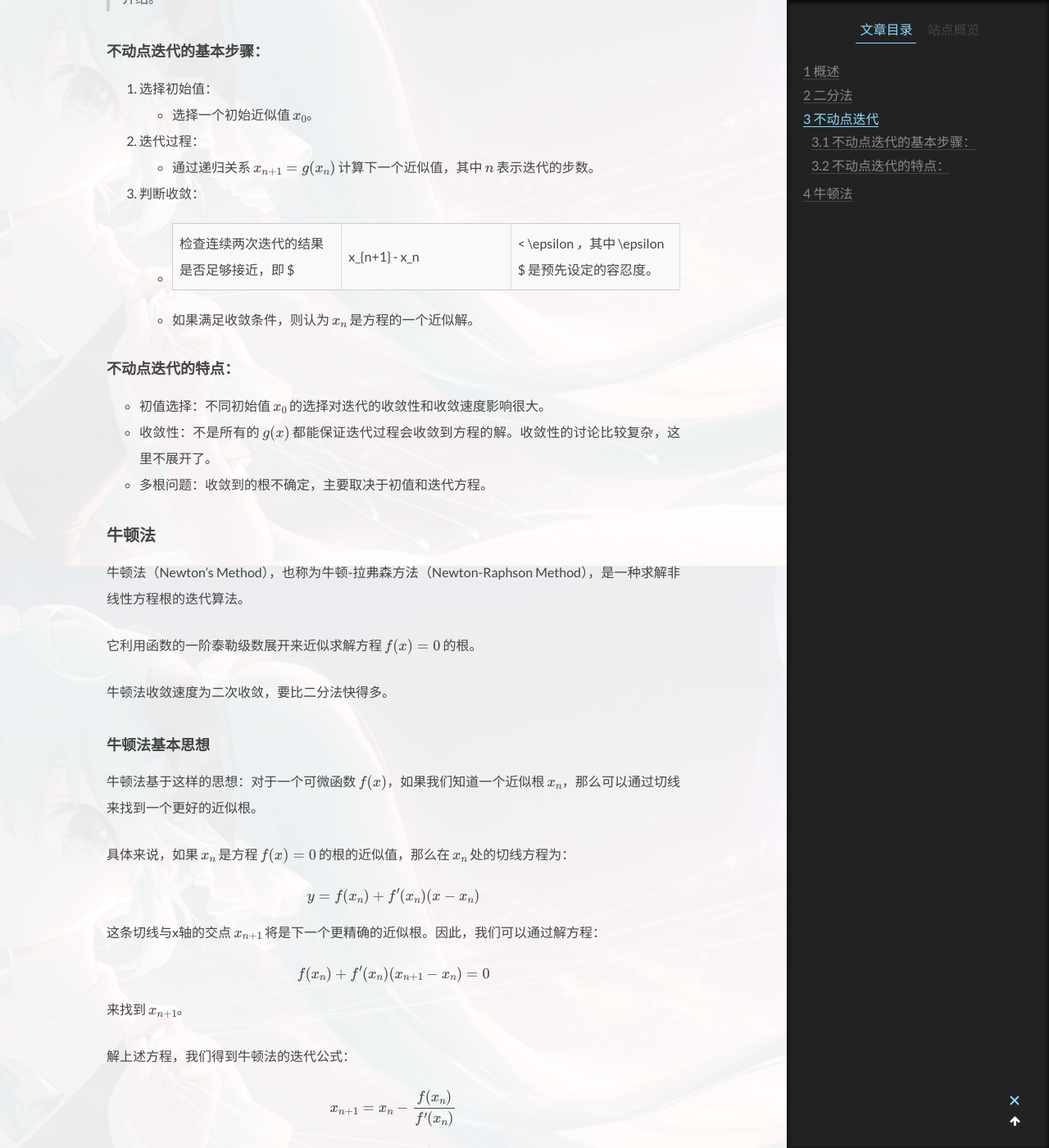
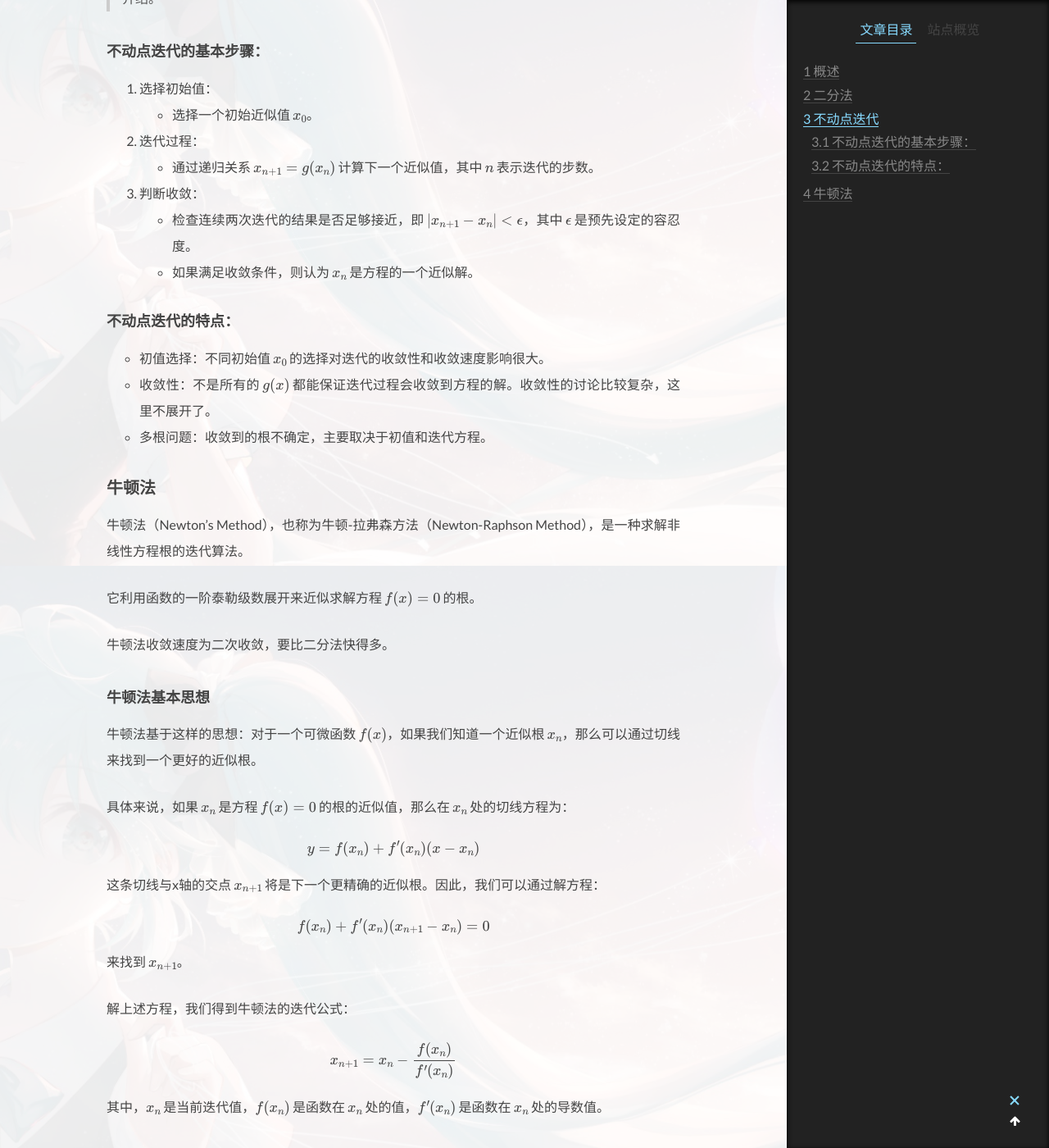
Before and after one commit to PRC-AExcalibur/PRC-AExcalibur.GitHub.io, a Jekyll site: the page built from _posts/2024-10-04-solve-equation.md, in a window 1280 px wide and 1400 px high, scrolled down 2910 px. Shown: the whole window at 82% size. Built offline with Jekyll 4.4.1, drawn with Linux system fonts in a browser that asks for light colours; formulas are drawn with MathJax 3; comment, search, counter and statistics services are not loaded; some of the changed text lies outside the part shown.

Commit message:
fix render of math

```diff
--- a/_posts/2024-10-04-solve-equation.md
+++ b/_posts/2024-10-04-solve-equation.md
@@ -95,7 +95,7 @@ print(f"方程 x**2 - 2 = 0 的根的近似值为：{root}")
    - 通过递归关系 $ x_{n+1} = g(x_n) $ 计算下一个近似值，其中 $ n $ 表示迭代的步数。
 
 3. 判断收敛：
-   - 检查连续两次迭代的结果是否足够接近，即 $ |x_{n+1} - x_n| < \epsilon $，其中 $ \epsilon $ 是预先设定的容忍度。
+   - 检查连续两次迭代的结果是否足够接近，即 $ \lvert x_{n+1} - x_n \rvert < \epsilon $，其中 $ \epsilon $ 是预先设定的容忍度。
    - 如果满足收敛条件，则认为 $ x_n $ 是方程的一个近似解。
 
 #### 不动点迭代的特点：
@@ -139,7 +139,7 @@ $$ x_{n+1} = x_n - \frac{f(x_n)}{f'(x_n)} $$
 
 2. 迭代计算：使用迭代公式 $$ x_{n+1} = x_n - \frac{f(x_n)}{f'(x_n)} $$ 计算下一个近似值 $ x_{n+1} $。
 
-3. 判断收敛：检查 $ |x_{n+1} - x_n| < \epsilon $ 或 $ |f(x_{n+1})| < \epsilon $，其中 $ \epsilon $ 是预先设定的容忍度。如果满足收敛条件，则认为 $ x_{n+1} $ 是方程的一个近似根。
+3. 判断收敛：检查 $ \lvert x_{n+1} - x_n \rvert < \epsilon $ 或 $ \lvert f(x_{n+1}) \rvert < \epsilon $，其中 $ \epsilon $ 是预先设定的容忍度。如果满足收敛条件，则认为 $ x_{n+1} $ 是方程的一个近似根。
 
 
 #### 牛顿法的特点：
@@ -196,7 +196,7 @@ $$ x_{k+1} = x_k - \frac{f(x_k)(x_k - x_{k-1})}{f(x_k) - f(x_{k-1})} $$
 
 2. 迭代计算：使用迭代公式计算下一个近似值 $ x_2 $。
 
-3. 判断收敛：检查 $ |x_{k+1} - x_k| < \epsilon $，其中 $ \epsilon $ 是预先设定的容忍度。如果满足收敛条件，则认为 $ x_{k+1} $ 是方程的一个近似根。。
+3. 判断收敛：检查 $ \lvert x_{k+1} - x_k \rvert < \epsilon $，其中 $ \epsilon $ 是预先设定的容忍度。如果满足收敛条件，则认为 $ x_{k+1} $ 是方程的一个近似根。。
 
 #### 弦截法的特点：
 弦截法特点和牛顿法类似，不过也有特殊点：
```
